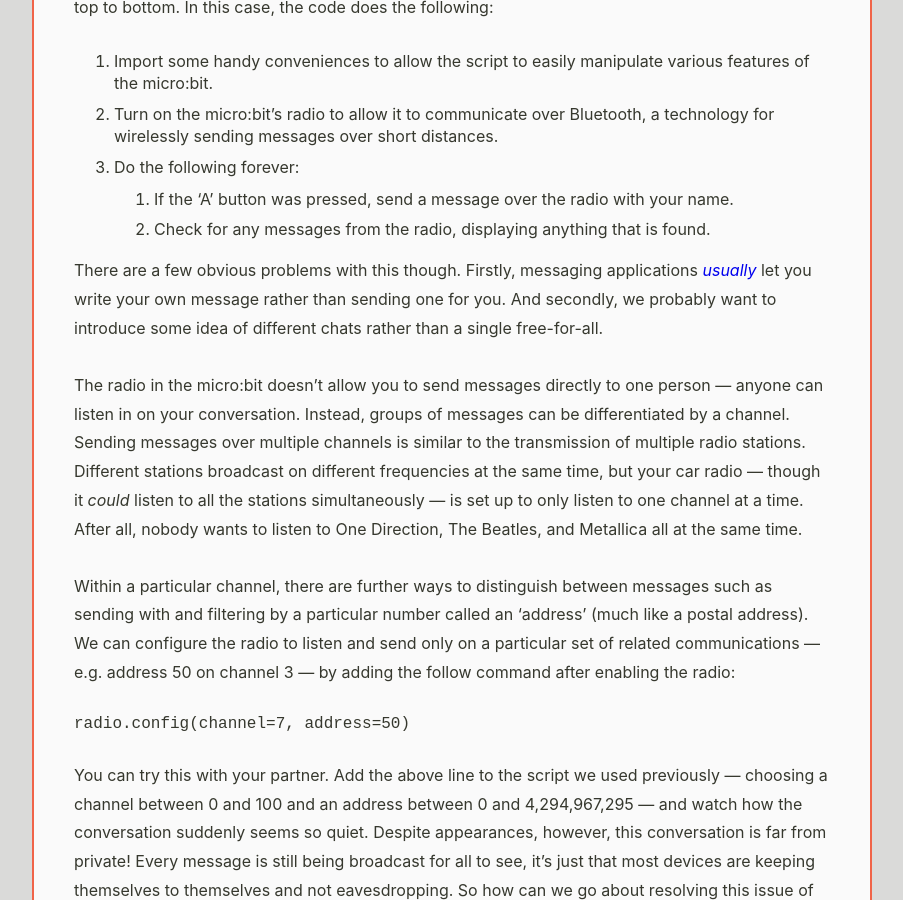
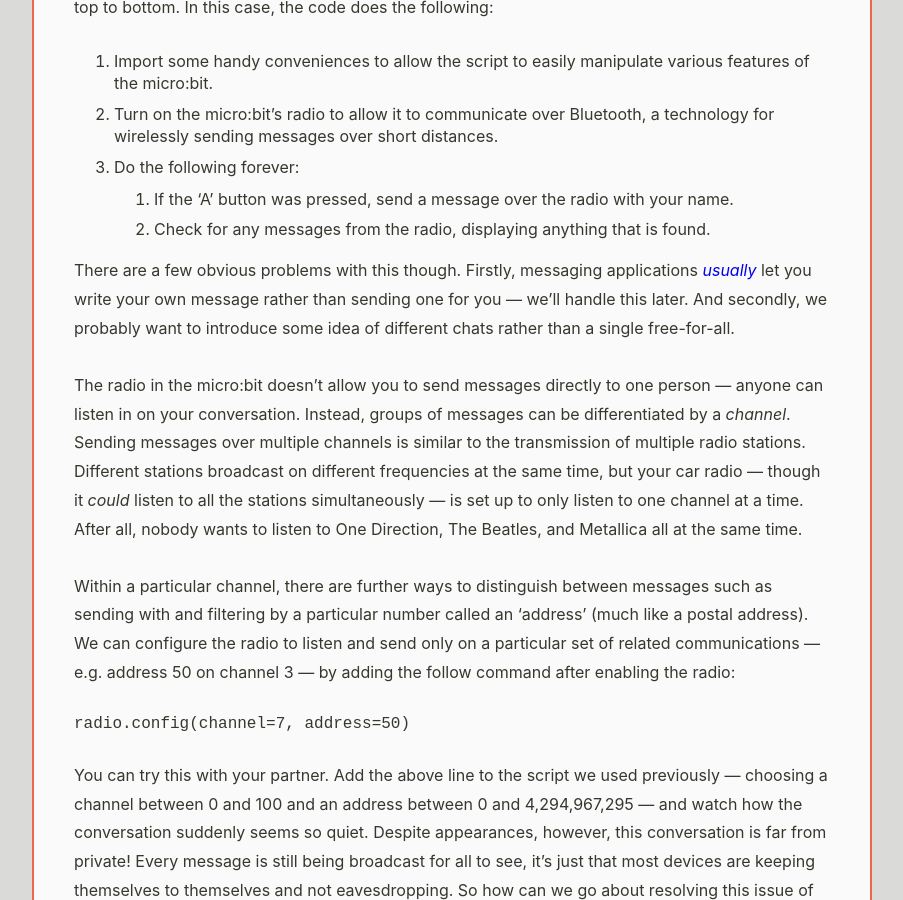
Before and after one commit to micro-bitwise/micro-bitwise.github.io, a Jekyll site: the page built from _tutorials/crypto-student-main.md, in a window 1280 px wide and 900 px high, scrolled down 788 px. Shown: the whole window, without its empty margins (188-1091 px from the left). Built offline with Jekyll 4.4.1, drawn with Linux system fonts in a browser that asks for light colours; nearby versions of some CDN libraries.

Commit message:
Delay alphabet selection in the main activity plan

```diff
--- a/_tutorials/crypto-student-main.md
+++ b/_tutorials/crypto-student-main.md
@@ -38,11 +38,9 @@
 	1. If the 'A' button was pressed, send a message over the radio with your name.
 	2. Check for any messages from the radio, displaying anything that is found.
 
-There are a few obvious problems with this though. Firstly, messaging applications [*usually*](https://en.wikipedia.org/wiki/Yo_(app)) let you write your own message rather than sending one for you. And secondly, we probably want to introduce some idea of different chats rather than a single free-for-all.
+There are a few obvious problems with this though. Firstly, messaging applications [*usually*](https://en.wikipedia.org/wiki/Yo_(app)) let you write your own message rather than sending one for you — we'll handle this later. And secondly, we probably want to introduce some idea of different chats rather than a single free-for-all.
 
-<!-- TODO: Add alphabet selection -->
-
-The radio in the micro:bit doesn't allow you to send messages directly to one person — anyone can listen in on your conversation. Instead, groups of messages can be differentiated by a channel. Sending messages over multiple channels is similar to the transmission of multiple radio stations. Different stations broadcast on different frequencies at the same time, but your car radio — though it *could* listen to all the stations simultaneously — is set up to only listen to one channel at a time. After all, nobody wants to listen to One Direction, The Beatles, and Metallica all at the same time.
+The radio in the micro:bit doesn't allow you to send messages directly to one person — anyone can listen in on your conversation. Instead, groups of messages can be differentiated by a *channel*. Sending messages over multiple channels is similar to the transmission of multiple radio stations. Different stations broadcast on different frequencies at the same time, but your car radio — though it *could* listen to all the stations simultaneously — is set up to only listen to one channel at a time. After all, nobody wants to listen to One Direction, The Beatles, and Metallica all at the same time.
 
 Within a particular channel, there are further ways to distinguish between messages such as sending with and filtering by a particular number called an 'address' (much like a postal address). We can configure the radio to listen and send only on a particular set of related communications — e.g. address 50 on channel 3 — by adding the follow command after enabling the radio:
 
@@ -168,10 +166,9 @@
 
 #### .upper()
 
----
 
 <!-- TODO: -->
-<!-- - Actually implement the thing -->
+<!-- - Alphabet selection -->
 <!-- - The language is too closely related to English (e.g. punctuation, letter frequency, etc.), hence cryptanalysis is easy. Try it out by using X script to log messages from another group and then break their encryption! -->
 <!-- - Lead into the issue that we needed initial secret communication in the first place, which isn't always possible over the Internet -->
 <!-- - Replace ASCII table image -->
```
